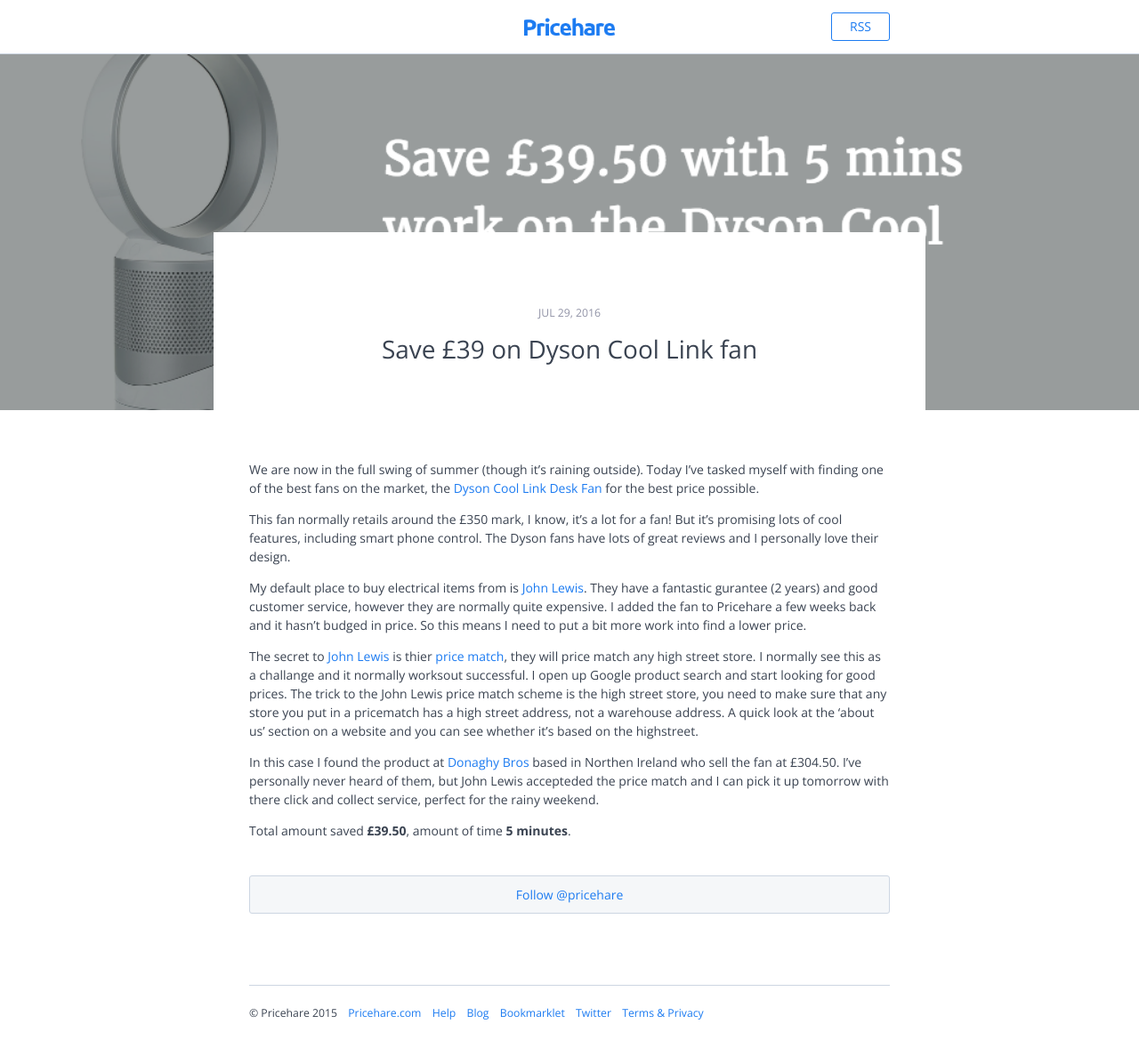
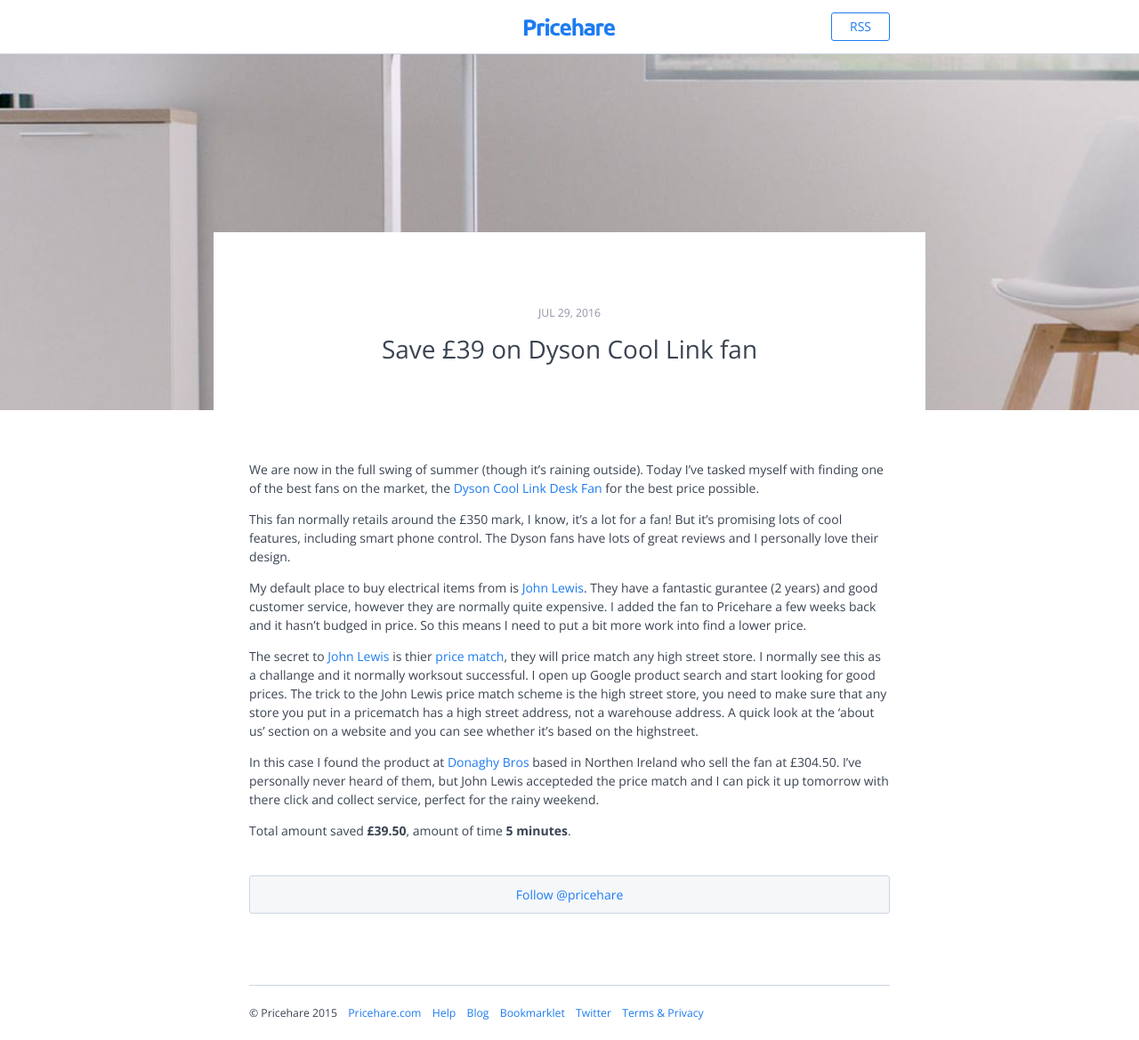
Before and after one commit to Pricehare/blog, a Jekyll site: the page built from _posts/2016-07-29-dyson-cool-link-309-john-lewis.md, in a window 1280 px wide. Shown: the whole page at 89% size. Built offline with Jekyll 4.4.1, drawn with Linux system fonts in a browser that asks for light colours; comment, search, counter and statistics services are not loaded.

Commit message:
Updated 2016-07-29-dyson-cool-link-309-john-lewis.md

```diff
--- a/_posts/2016-07-29-dyson-cool-link-309-john-lewis.md
+++ b/_posts/2016-07-29-dyson-cool-link-309-john-lewis.md
@@ -6,7 +6,7 @@
 description: Save £39 at John Lewis on the Dyson Cool Link fan using their price matching
 keywords: 'Dyson, John Lewis, pricematch, price match, never knowingly undersold, fan'
 page-image: /media/pablo.png
-image: /media/pablo.png
+image: /media/dysonpurecool.jpg
 ---
 We are now in the full swing of summer (though it's raining outside). Today I've tasked myself with finding one of the best fans on the market, the [Dyson Cool Link Desk Fan](http://www.johnlewis.com/dyson-pure-cool-link-purifying-desk-fan/p2649608) for the best price possible.
 
```
